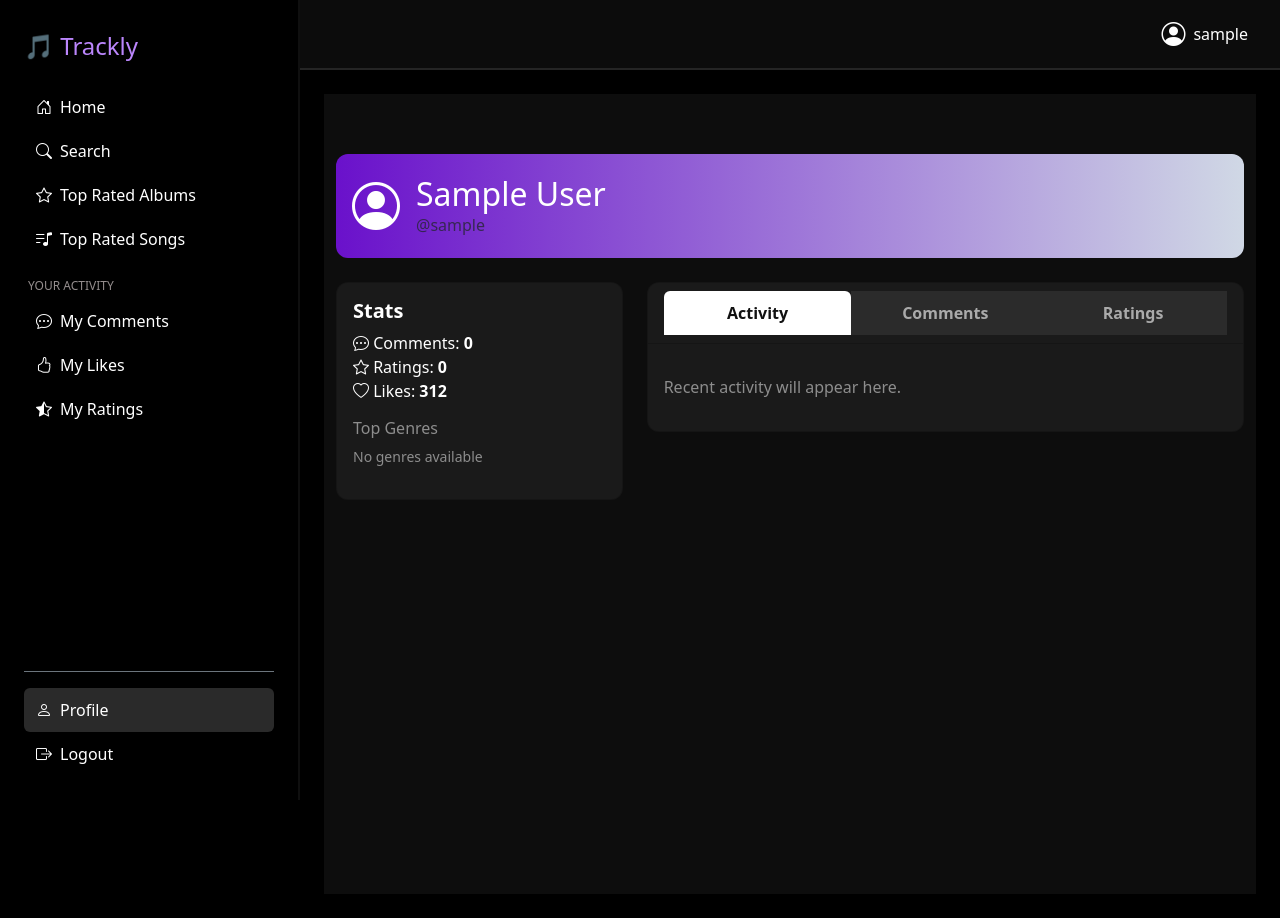
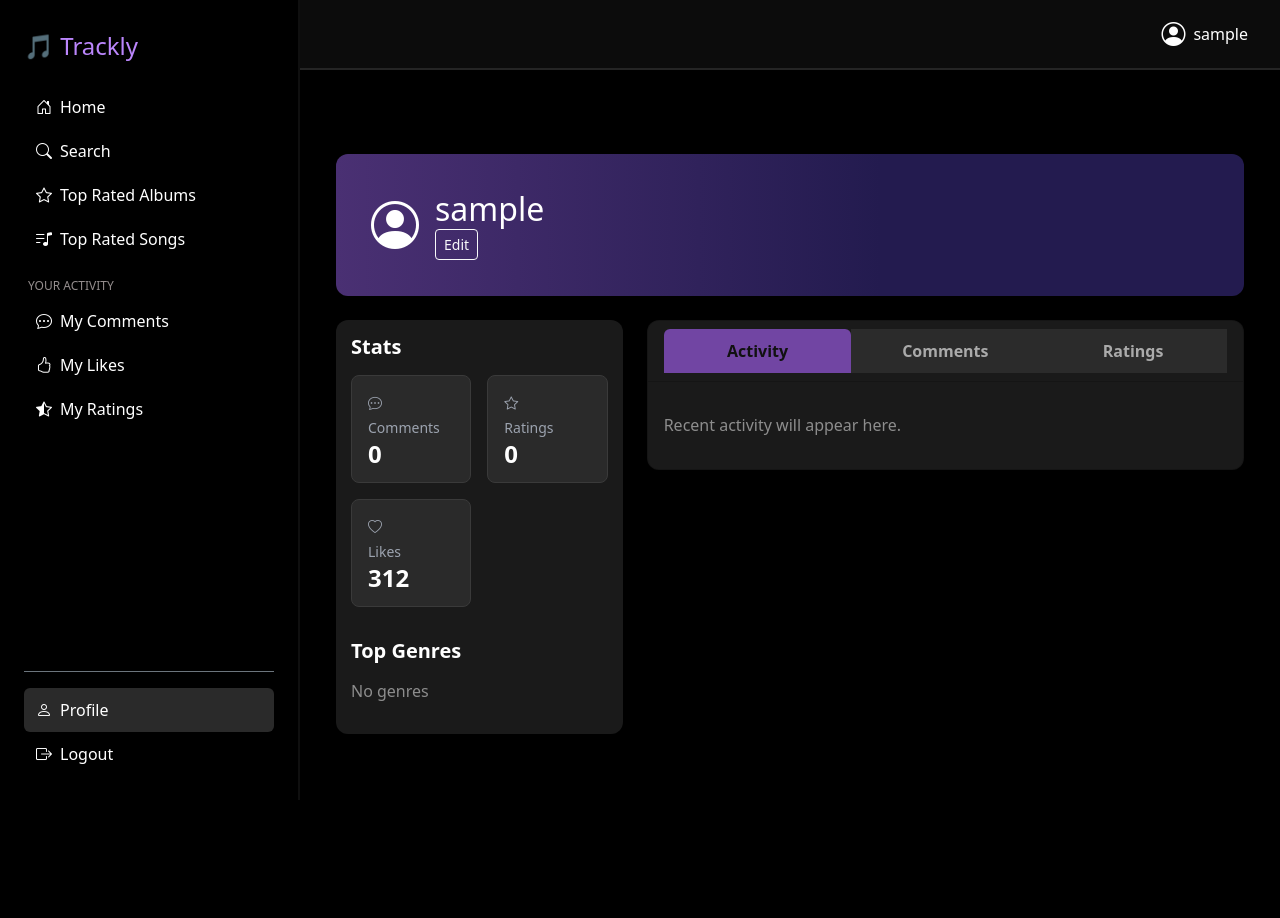
Before and after one commit to Terrychv/music-app-daw, a Django app: page /accounts/profile/ in a window 1280 px wide. Run offline with Django 5.2, Linux system fonts and the light colour scheme; the visitor is signed in with stand-in values (Sample User, id 1); data that the repository does not hold is empty; parts of the project's set-up code (start-up, migrations or seed data) failed here and were passed over.

Commit message:
poder editar el nombre desde la pagina profile. Si algo falla porfis me lo decis

```diff
--- a/catalog/templates/catalog/base.html
+++ b/catalog/templates/catalog/base.html
@@ -125,14 +125,10 @@
         {% endif %}
     </div>
 
-
-
         <!-- BARRA DE BÚSQUEDA -->
         {% block extra_top %}
 
         {% endblock %}
-
-
 
         <!-- Dynamic content -->
         <div class="p-4">
@@ -142,6 +138,5 @@
         </div>
     </div>
 </div>
-
 </body>
 </html>
--- a/static/users/css/profile.css
+++ b/static/users/css/profile.css
@@ -1,14 +1,17 @@
 .profile-page {
     padding-top: 60px;
-    background-color: #0d0d0d;
+    background-color: black;
     min-height: 100vh;
     color: #fff;
 }
 
 .profile-header {
-    background: linear-gradient(90deg, #6a11cb 0%, #d0d8e5 100%);
+    background: linear-gradient(90deg,rgba(74, 48, 115, 1) 0%, rgba(35, 27, 79, 1) 60%);
     border-radius: 12px;
     color: white;
+    padding-top: 35px !important;
+    padding-bottom: 35px !important;
+    padding-left: 35px !important;
 }
 
 .icon-profile {
@@ -41,7 +44,7 @@
 }
 
 .tab-btn.active {
-    background-color: #fff;
+    background-color: #7145a3;
     color: #111;
     border-radius: 6px 6px 0 0;
 }
@@ -49,3 +52,81 @@
 .tab-content {
     padding-top: 15px;
 }
+
+.list-group-item {
+    background-color: #2b2b2b; /* fondo oscuro a juego con .tab-btn */
+    color: #fff;               /* texto blanco */
+    border: 1px solid #444;    /* borde tenue para distinguirlos */
+}
+
+/* Stats Section Styles */
+.stats-section {
+    background-color: #1a1a1a;
+    color: white;
+    border-radius: 12px;
+    padding: 15px;
+}
+
+.stats-title {
+    color: #ffffff;
+    font-size: 1.25rem;
+    font-weight: 600;
+    margin-bottom: 1rem;
+}
+
+.stat-card {
+    background-color: #2a2a2a;
+    border-radius: 8px;
+    padding: 16px;
+    text-align: left;
+    transition: background-color 0.2s ease;
+    border: 1px solid #3a3a3a;
+}
+
+.stat-icon {
+    color: #9ca3af;
+    font-size: 14px;
+    margin-bottom: 4px;
+}
+
+.stat-label {
+    color: #9ca3af;
+    font-size: 14px;
+    margin-bottom: 4px;
+}
+
+.stat-value {
+    color: #ffffff;
+    font-size: 24px;
+    font-weight: 600;
+    line-height: 1;
+}
+
+/* Top Genres Section */
+.top-genres-section {
+    margin-top: 2rem;
+}
+
+.genres-title {
+    color: #ffffff;
+    font-size: 1.25rem;
+    font-weight: 600;
+    margin-bottom: 1rem;
+}
+
+.genres-container {
+    display: flex;
+    flex-wrap: wrap;
+    gap: 8px;
+}
+
+.genre-tag {
+    background-color: #7c3aed;
+    color: #ffffff;
+    padding: 6px 12px;
+    border-radius: 16px;
+    font-size: 12px;
+    font-weight: 500;
+    display: inline-block;
+    transition: background-color 0.2s ease;
+}
--- a/users/templates/users/profile.html
+++ b/users/templates/users/profile.html
@@ -3,43 +3,77 @@
 
 {% block extra_head %}
 <link rel="stylesheet" href="{% static 'users/css/profile.css' %}">
+<script src="https://cdn.jsdelivr.net/npm/bootstrap@5.3.0/dist/js/bootstrap.bundle.min.js"></script>
 {% endblock %}
 
 {% block content %}
 <div class="container-fluid profile-page">
-    <div class="profile-header d-flex align-items-center p-3">
+    <div class=" perfil profile-header d-flex align-items-center p-3">
         <div class="me-3">
             <i class="bi bi-person-circle icon-profile"></i>
         </div>
         <div>
-            <h2 class="mb-0 text-white">{{ user.get_full_name|default:user.username }}</h2>
-            <p class="text-muted mb-0">@{{ user.username }}</p>
+            <h2 class="mb-0 text-white" id="username-display">{{ user.username }}</h2>
+            <form id="edit-username-form" method="POST" class="d-none">
+                {% csrf_token %}
+                <input type="text" name="username" id="username-input" class="form-control form-control-sm me-2" value="{{ user.username }}">
+        </form>
+        <button id="edit-btn" class="btn btn-sm btn-outline-light">Edit</button>
         </div>
     </div>
+
 
     <div class="row mt-4">
         <!-- Sidebar: Stats -->
         <div class="col-md-4">
-            <div class="card stats-card">
-                <div class="card-body">
-                    <h5 class="card-title">Stats</h5>
-                    <ul class="list-unstyled">
-                        <li><i class="bi bi-chat-dots"></i> Comments: <strong>{{ comentarios|length }}</strong></li>
-                        <li><i class="bi bi-star"></i> Ratings: <strong>{{ puntuaciones|length }}</strong></li>
-                        <li><i class="bi bi-heart"></i> Likes: <strong>{{ likes_count }}</strong></li>
-                    </ul>
+        <div class="stats-section">
+        <h5 class="stats-title mb-3">Stats</h5>
 
-                    <div class="mt-3">
-                        <h6 class="text-white-50">Top Genres</h6>
-                        {% for genre, count in top_genres %}
-                            <span class="badge bg-purple me-1">{{ genre }}</span>
-                        {% empty %}
-                            <p class="text-white-50 small">No genres available</p>
-                        {% endfor %}
+        <!-- Stats Grid -->
+        <div class="row g-3 mb-4 ">
+            <div class="col-6">
+                <div class="stat-card">
+                    <div class="stat-icon">
+                        <i class="bi bi-chat-dots"></i>
                     </div>
+                    <div class="stat-label">Comments</div>
+                    <div class="stat-value">{{ comentarios|length }}</div>
                 </div>
             </div>
+            <div class="col-6">
+                <div class="stat-card">
+                    <div class="stat-icon">
+                        <i class="bi bi-star"></i>
+                    </div>
+                    <div class="stat-label">Ratings</div>
+                    <div class="stat-value">{{ puntuaciones|length }}</div>
+                </div>
+            </div>
+            <div class="col-6">
+                <div class="stat-card">
+                    <div class="stat-icon">
+                        <i class="bi bi-heart"></i>
+                    </div>
+                    <div class="stat-label">Likes</div>
+                    <div class="stat-value">{{ likes_count }}</div>
+                </div>
+            </div>
+
         </div>
+
+        <!-- Top Genres -->
+        <div class="top-genres-section">
+            <h6 class="genres-title mb-3">Top Genres</h6>
+            <div class="genres-container">
+                {% for genre, count in top_genres %}
+                    <span class="genre-tag">{{ genre }}</span>
+                {% empty %}
+                    <p class="text-white-50 msall">No genres</p>
+                {% endfor %}
+            </div>
+        </div>
+    </div>
+</div>
 
         <!-- Main Content: Tabs -->
         <div class="col-md-8">
@@ -90,11 +124,59 @@
 </div>
 
 <script>
-function showTab(tabId) {
-    document.querySelectorAll('.tab-content').forEach(tab => tab.style.display = 'none');
-    document.querySelectorAll('.tab-btn').forEach(btn => btn.classList.remove('active'));
-    document.getElementById(`${tabId}-tab`).style.display = 'block';
-    document.querySelector(`[onclick="showTab('${tabId}')"]`).classList.add('active');
-}
+const editBtn = document.getElementById('edit-btn');
+const usernameDisplay = document.getElementById('username-display');
+let editing = false;
+
+editBtn.addEventListener('click', () => {
+    if (editing) return;  // Si ya estamos editando, no hacer nada
+
+    editing = true;
+    editBtn.disabled = true;
+
+    const currentName = usernameDisplay.textContent.trim();
+    usernameDisplay.innerHTML = `
+        <input type="text" id="username-input" value="${currentName}" />
+        <button id="save-btn" class="btn btn-sm ms-2" style="background-color: #9b59b6; color: white; border:none;">Guardar</button>
+        <button id="cancel-btn" class="btn btn-sm ms-1" style="background-color: #1a1a1a; color: white; border:none;">Cancelar</button>
+    `;
+
+    document.getElementById('save-btn').addEventListener('click', () => {
+        const newName = document.getElementById('username-input').value.trim();
+        if (!newName) {
+            alert('El nombre no puede estar vacío.');
+            return;
+        }
+        fetch("{% url 'edit_username' %}", {
+            method: 'POST',
+            headers: {
+                'Content-Type': 'application/json',
+                'X-CSRFToken': '{{ csrf_token }}'
+            },
+            body: JSON.stringify({username: newName})
+        })
+        .then(response => response.json())
+        .then(data => {
+            if (data.success) {
+                usernameDisplay.innerHTML = `<h2 class="mb-0 text-white">${data.new_username}</h2>`;
+            } else {
+                alert(data.error);
+            }
+            editing = false;
+            editBtn.disabled = false;
+        })
+        .catch(() => {
+            alert('Error al actualizar el nombre');
+            editing = false;
+            editBtn.disabled = false;
+        });
+    });
+
+    document.getElementById('cancel-btn').addEventListener('click', () => {
+        usernameDisplay.innerHTML = `<h2 class="mb-0 text-white">${currentName}</h2>`;
+        editing = false;
+        editBtn.disabled = false;
+    });
+});
 </script>
 {% endblock %}
--- a/users/urls.py
+++ b/users/urls.py
@@ -6,4 +6,5 @@ urlpatterns = [
     path('signup/', views.signup_view, name='signup'),
     path('profile/', views.profile_view, name='profile'),
     path('logout/', views.logout_view, name='logout'),
+    path('profile/edit_username/', views.edit_username, name='edit_username'),
 ]
--- a/users/views.py
+++ b/users/views.py
@@ -9,9 +9,10 @@ from django.db.models import Count
 from itertools import chain
 from collections import Counter
 from django.contrib.auth import logout
+from django.http import JsonResponse
+import json
 
 def login_view(request):
-
     if request.user.is_authenticated:
         return redirect('catalogo_albums')
 
@@ -29,7 +30,6 @@ def login_view(request):
     return render(request, 'users/login.html')
 
 def signup_view(request):
-
     if request.user.is_authenticated:
         return redirect('catalogo_albums')
 
@@ -90,3 +90,25 @@ def profile_view(request):
 def logout_view(request):
     logout(request)
     return redirect('login')
+
+@login_required
+def edit_username(request):
+    if request.method == 'POST':
+        try:
+            data = json.loads(request.body)
+            new_username = data.get('username', '').strip()
+
+            if not new_username:
+                return JsonResponse({'success': False, 'error': 'Username cannot be empty.'})
+
+            if CustomUser.objects.filter(username=new_username).exclude(id=request.user.id).exists():
+                return JsonResponse({'success': False, 'error': 'Username already taken.'})
+
+            request.user.username = new_username
+            request.user.save()
+            return JsonResponse({'success': True, 'new_username': new_username})
+
+        except json.JSONDecodeError:
+            return JsonResponse({'success': False, 'error': 'Invalid data.'})
+
+    return JsonResponse({'success': False, 'error': 'Invalid request method.'})
```
Also changed, not shown: static/catalog/css/base.css (line endings or trailing spaces).
